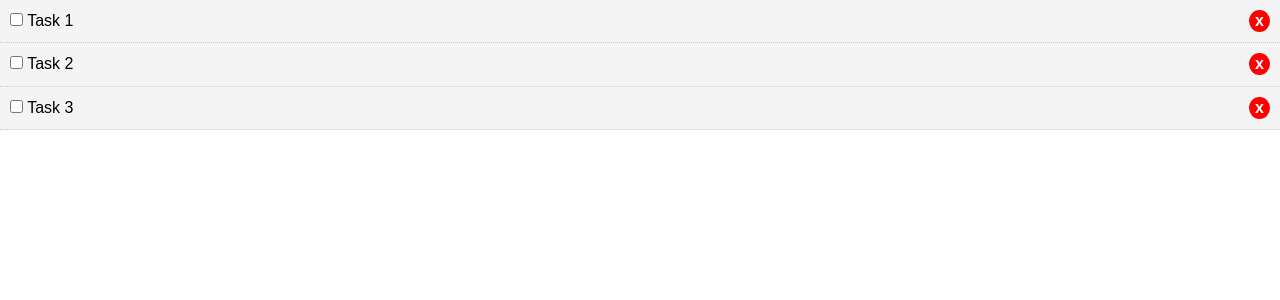
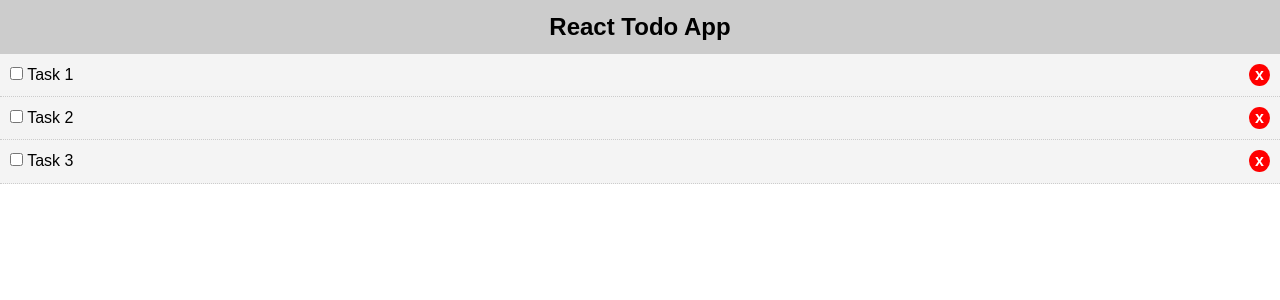
Before and after one commit to aashishbiradar/react-todo-app, a React (Create React App) app: page / in a window 1280 px wide. Shown: the top 300 px of the page. Built offline with nearby package versions, Linux system fonts and the light colour scheme.

Commit message:
header added

```diff
--- a/src/App.js
+++ b/src/App.js
@@ -1,5 +1,6 @@
 import React, {Component} from 'react';
 import './App.css';
+import Header from './components/layout/Header';
 import Todos from './components/Todos';
 
 class App extends Component {
@@ -41,6 +42,7 @@
   render() {
     return (
       <div className="App">
+        <Header/>
         <Todos todos = {this.state.todos} markComplete={this.markComplete} delTodo={this.delTodo}/>
       </div>
     );
--- /dev/null
+++ b/src/components/layout/Header.js
@@ -0,0 +1,19 @@
+import React from 'react'
+
+export default function Header() {
+    return (
+        <header>
+            <h2 style={headerStyle}>
+                React Todo App
+            </h2>
+        </header>
+    )
+}
+
+/*** Styles ***/
+const headerStyle = {
+    textAlign: 'center',
+    backgroundColor: '#ccc',
+    padding: '10px'
+}
+/*** ***/
```
